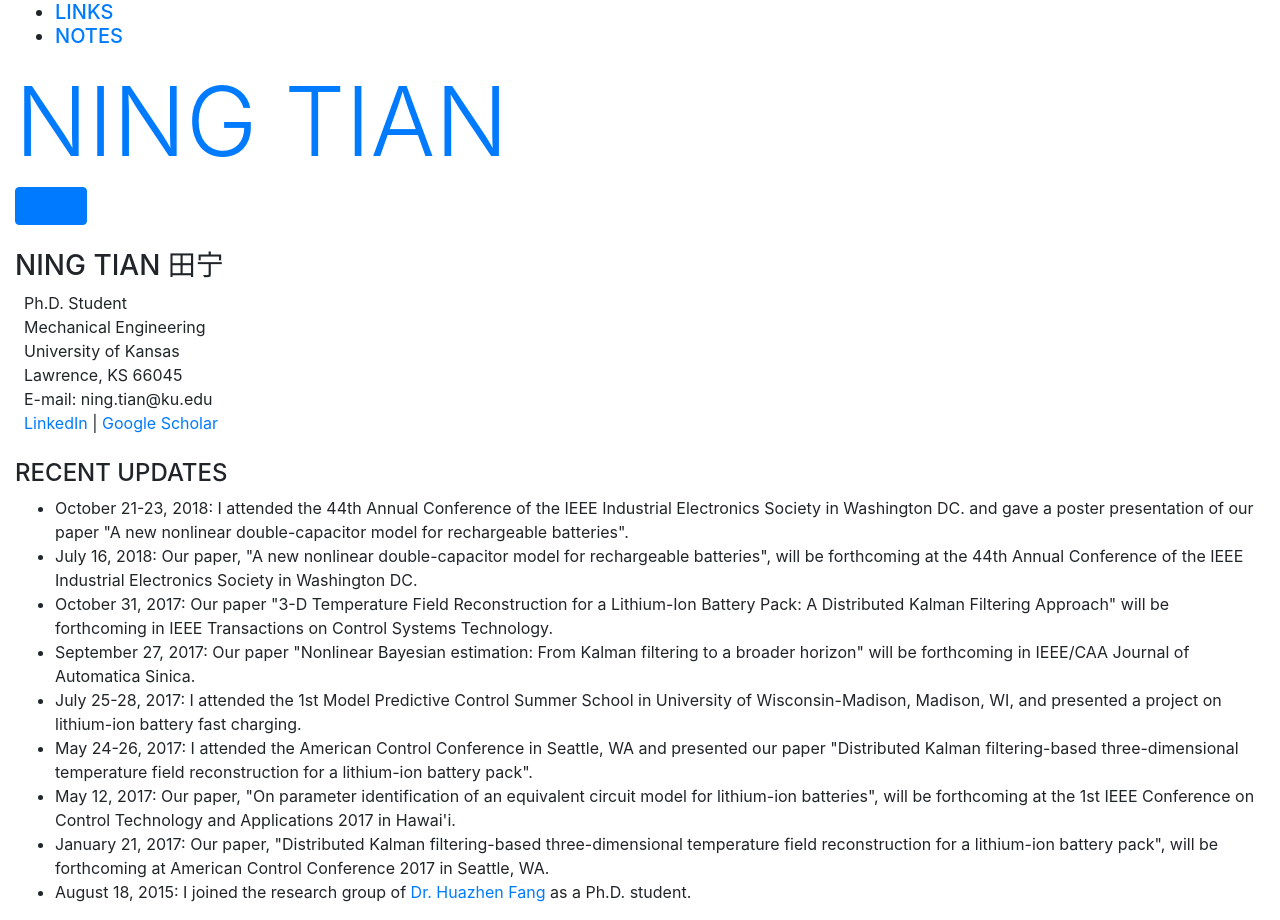
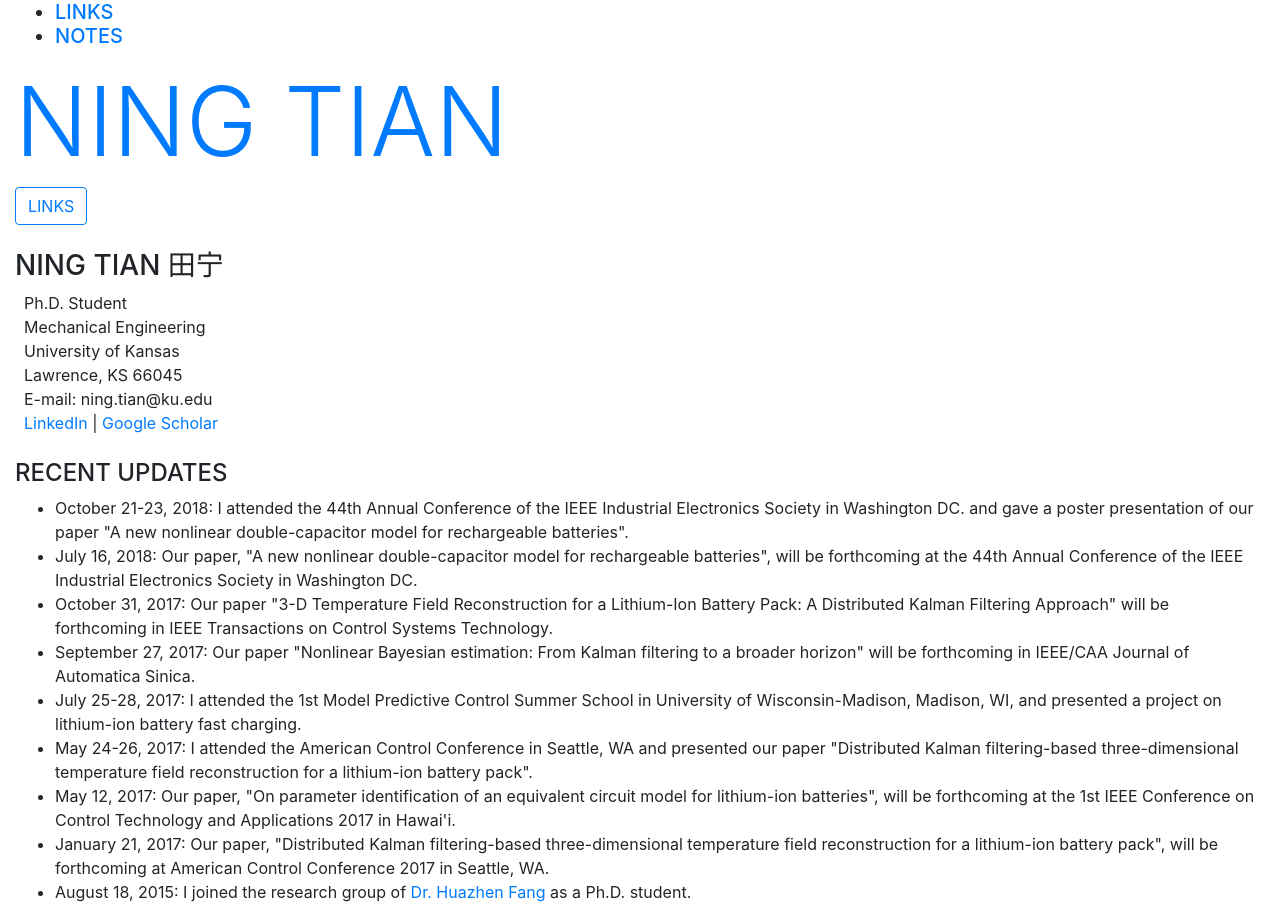
Before and after one commit to ningtian/ningtian.github.io, a Jekyll site: the page index.html, which Jekyll copies as it is, in a window 1280 px wide. Built offline with Jekyll 4.4.1, drawn with Linux system fonts in a browser that asks for light colours.

Commit message:
Update index.html

```diff
--- a/index.html
+++ b/index.html
@@ -22,7 +22,7 @@
 	</ul>
 	</h5>
 	<h2 class="display-1"><a href="/">NING TIAN</a></h2>
-		<button type="button" class="btn btn-primary"><a href="/links" title="Links">LINKS</a></button>
+		<button type="button" class="btn btn-outline-primary"><a href="/links" title="Links">LINKS</a></button>
 </div> <!-- /header -->
 
 
```
